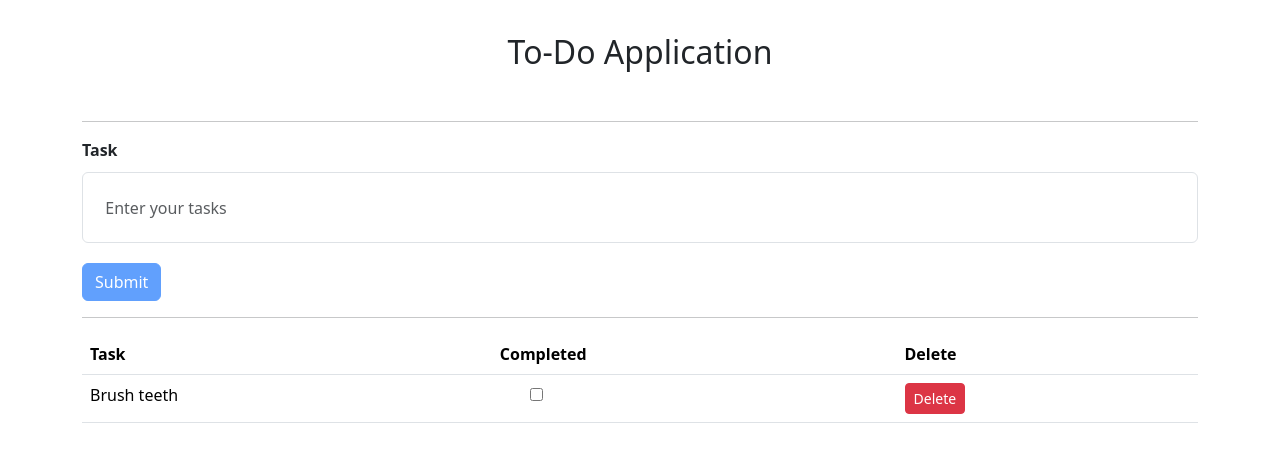
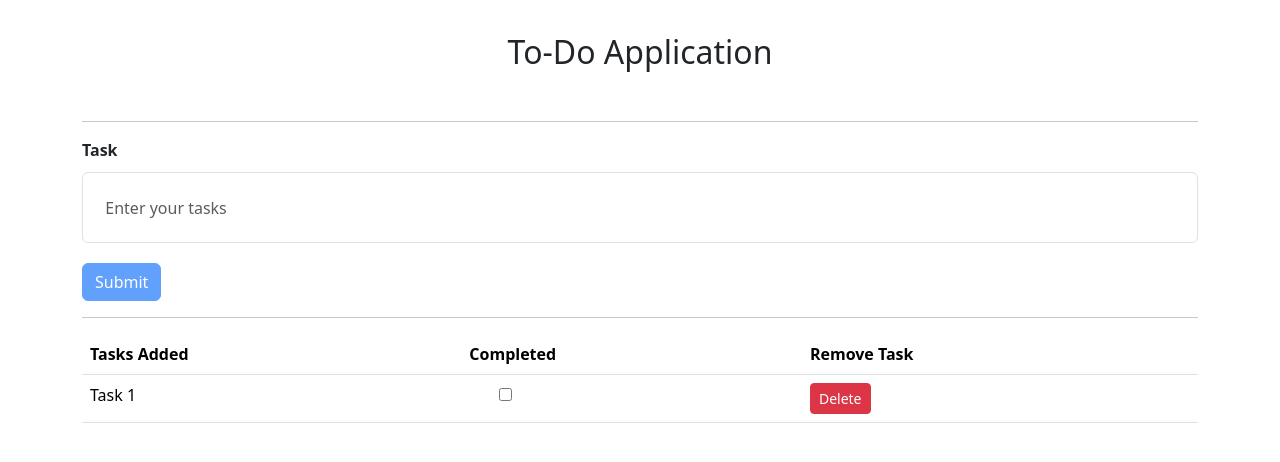
Before and after one commit to ArulKumaran25/Todo-App, an Angular app: page / in a window 1280 px wide. Shown: the top 462 px of the page. Built offline with nearby package versions, Linux system fonts and the light colour scheme.

Commit message:
changes added

```diff
--- a/src/app/todolist/todolist.component.html
+++ b/src/app/todolist/todolist.component.html
@@ -31,9 +31,9 @@
     <table class="table">
       <thead>
           <tr>
-              <th scope="col">Task</th>
+              <th scope="col">Tasks Added</th>
               <th scope="col">Completed</th>
-              <th scope="col">Delete</th>
+              <th scope="col">Remove Task</th>
           </tr>
       </thead>
       <tbody>
--- a/src/app/todolist/todolist.component.ts
+++ b/src/app/todolist/todolist.component.ts
@@ -8,7 +8,7 @@ import { NgForm } from '@angular/forms';
 })
 export class TodolistComponent {
 
-  taskArray=[{taskName:'Brush teeth', isCompleted:false}]
+  taskArray=[{taskName:'Task 1', isCompleted:false}]
 
   onSubmit(form:NgForm){
     console.log(form);
```
